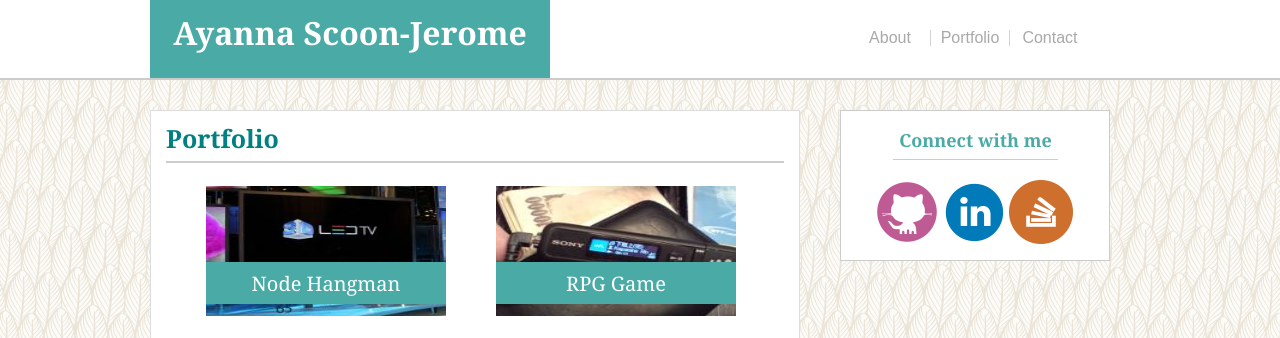
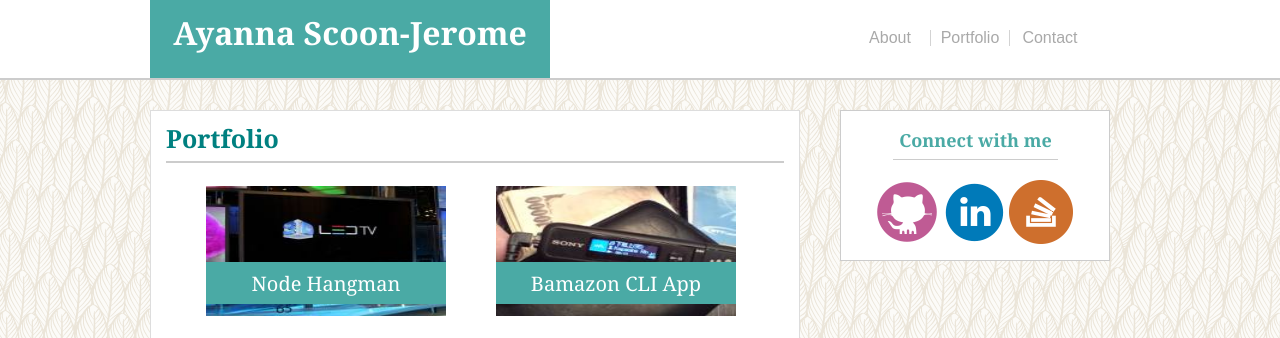
Before and after one commit to ascoonj/Basic-Portfolio, a plain HTML site: page portfolio.html in a window 1280 px wide. Shown: the top 338 px of the page. Drawn offline with Linux system fonts and the light colour scheme.

Commit message:
updated portfolio to include bamazon app

```diff
--- a/portfolio.html
+++ b/portfolio.html
@@ -41,8 +41,10 @@
                 </div>
 
                 <div id="second">
-                    <img class="pics" id="pic2" src="assets/images/pic2.jpg" />
-                    <div class="labels" id="label2">RPG Game</div>
+                    <a href="https://github.com/ascoonj/Bamazon" target = "blank">
+                      <img class="pics" id="pic2" src="assets/images/pic2.jpg" />
+                      <div class="labels" id="label2">Bamazon CLI App</div>
+                    </a>
                 </div>
 
                 <div id="third">
```
